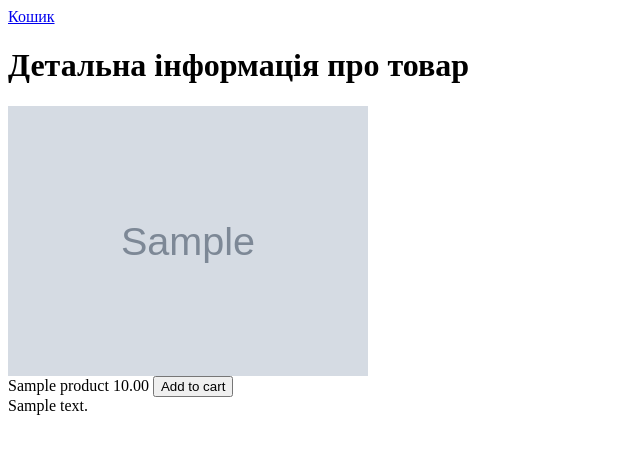
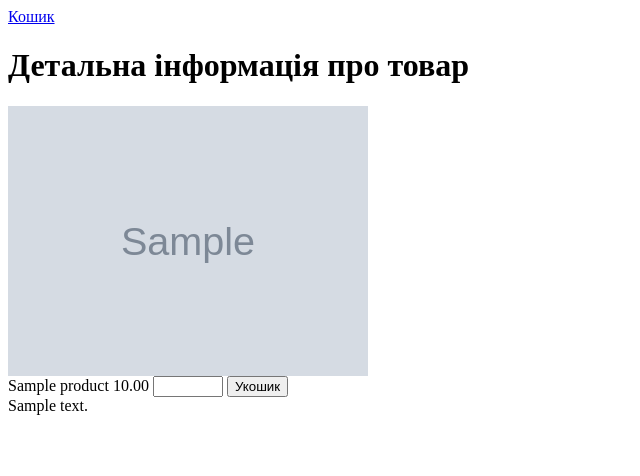
Before and after one commit to DykyjMax/test_task, a Django app: page /1/ in a window 1280 px wide. Shown: the top 476 px of the page, without its empty margins (0-640 px from the left). Run offline with Django 5.2, Linux system fonts and the light colour scheme; tables that the repository leaves empty hold one stand-in row (values such as "Sample post"); grey boxes marked "Sample" are stand-in pictures.

Commit message:
Update product_detail.html

```diff
--- a/apps/product/templates/product_detail.html
+++ b/apps/product/templates/product_detail.html
@@ -1,6 +1,6 @@
 {% extends "index.html" %}
 {% block content %}
-<div class="container">
+<div class="container product-item">
     <div>
         <a href="{% url 'cart:detail' %}">Кошик</a>
     </div>
@@ -11,7 +11,8 @@
     <div>
         <span>{{ product.name }}</span>
         <span>{{ product.price }}</span>
-        <button>Add to cart</button>
+        <input type="number" name="quantity" min="0" step="1">
+        <button class="add-to-cart" data-product-id="{{ product.id }}">Укошик</button>
     </div>
     <div>
         <div>{{ product.description }}</div>
```
